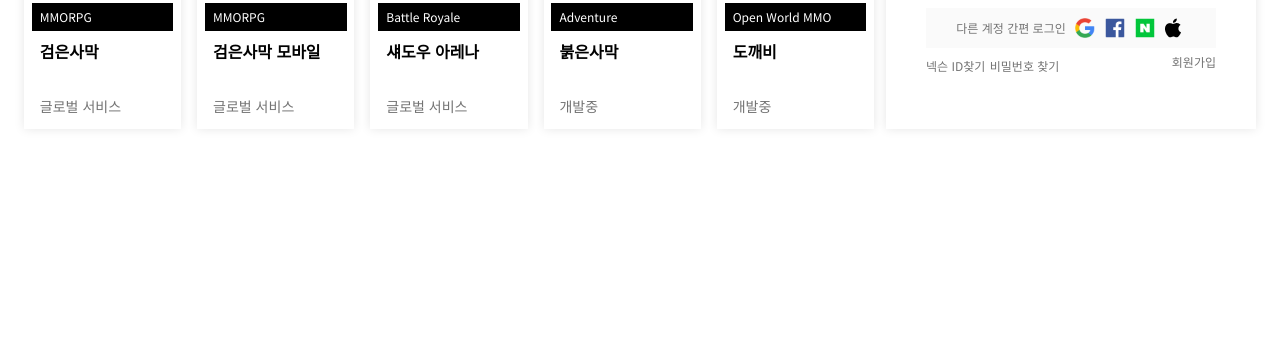
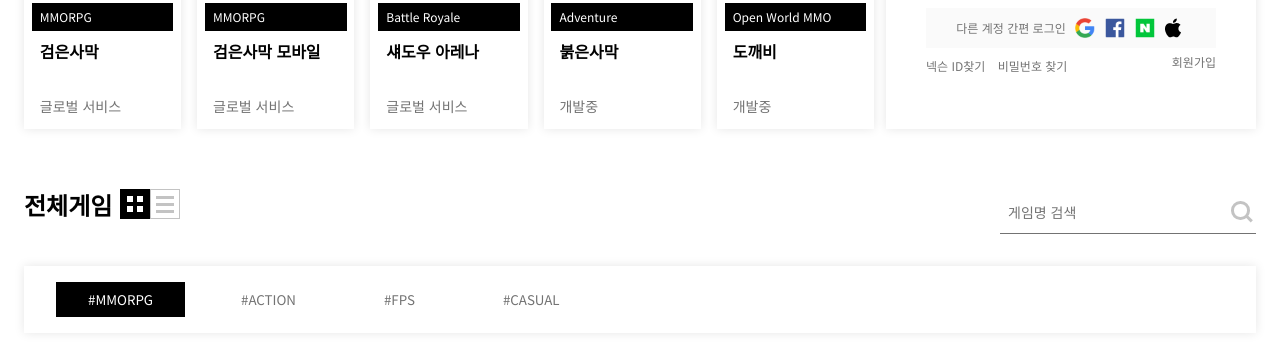
Before and after one commit to jm2028/clone-nex, a plain HTML site: page index.html in a window 1280 px wide. Shown: the part 1309-1664 px from the top of the page. Before the commit the page ends 1502 px from the top, so only its background shows below. Drawn offline with nearby package versions, Linux system fonts and the light colour scheme.

Commit message:
all game top

```diff
--- a/css/index.css
+++ b/css/index.css
@@ -1,7 +1,11 @@
 @charset "utf-8";
 
+/* common */
+.section_title { font-size: 1.5rem; }
 
 /* icn */
+.icn { display: inline-block; }
+
 header .icn_hamburger { position: relative; display: inline-block; margin-right: .5rem;  width: 1.2rem; height: 1rem; }
 header .icn_hamburger .burger { position: absolute; left: 0; width: 100%; height: 2px; border-radius: 15px; -webkit-transition: background-color .2s; transition: background-color .2s; background: #000; }
 header .icn_hamburger .burger_top { top: 0; }
@@ -19,6 +23,7 @@ header .icn_close::after { transform: rotate3d(0, 0, 1, -45deg);}
 .icn_facebook { background-position: 0 -6.25rem; }
 .icn_naver { background-position: 0 -9.375rem; }
 .icn_apple { background-position: 0 -12.5rem; }
+
 
 /* header */
 header { position: relative; width: 100%; height: 3.75rem; }
@@ -81,7 +86,6 @@ header.open .gnb_dimmed { z-index: 99; background: rgba(0, 0, 0, 0.5); }
 .info_wrap { margin: 4rem auto; padding: 0 1.5rem; width: 100%; max-width: 80rem;}
 
 .info_wrap .info_top { display: flex; justify-content: space-between; align-items: baseline; margin-bottom: 2rem; }
-.info_wrap .info_top h2 { font-size: 1.5rem; }
 .info_wrap .btn_wrap { display: flex; justify-content: space-between; align-items: center; }
 .info_wrap .btn_wrap a { font-size: .9rem; }
 .info_wrap .btn_wrap a:last-child { margin-left: 2rem; }
@@ -113,6 +117,61 @@ header.open .gnb_dimmed { z-index: 99; background: rgba(0, 0, 0, 0.5); }
 
 .info_wrap .login_support { display: flex; justify-content: space-between; }
 .info_wrap .login_support a { font-size: .75rem; color: #737373; }
+.info_wrap .login_support a:last-child { margin-left: .5rem; }
+
+/* game_wrap */
+.game_wrap { margin: 4rem auto; padding: 0 1.5rem; width: 100%; max-width: 80rem;}
+
+.game_top { position: relative; display: flex; justify-content: space-between; width: 100%; margin-bottom: 2rem; }
+
+.view_type { position: absolute; left: 6rem; top: -10%; display: flex;}
+.view_type .btn { position: relative; display: flex; width: 30px; height: 30px; border: 1px solid #c3c3c3; background: #fff; transition: background-color .4s ease, border .4s ease; }
+
+/* type - ICON*/
+.type_thumbnail .view_type .btn.btn_thumbnail,
+.type_list .view_type .btn.btn_list { background: #000; border: 1px solid #000; }
+.type_thumbnail .view_type .btn.btn_thumbnail .btn_elem,
+.type_list .view_type .btn.btn_list .btn_elem { background: #fff; }
+
+/* type - thumbnail ICON */
+.thumbnail_dot { position: absolute; display:inline-block; width: 6px; height: 6px; background: #c3c3c3; transition: background-color .25s ease; }
+.thumbnail_dot:nth-child(1) { top: 6px; left: 6px; }
+.thumbnail_dot:nth-child(2) { top: 6px; right: 6px; }
+.thumbnail_dot:nth-child(3) { bottom: 6px; right: 6px; }
+.thumbnail_dot:nth-child(4) { bottom: 6px; left: 6px; }
+
+/* type - list ICON*/
+.list_bar { position: absolute; left: 50%; display: inline-block; transform: translate3d(-50%, -50%, 0); width: 18px; height: 3px; background: #c3c3c3; transition: background-color .25s ease; }
+.list_bar:nth-child(1) { top: 25%; }
+.list_bar:nth-child(2) { top: 50%; }
+.list_bar:nth-child(3) { top: 75%; }
+
+/* search box */
+.search_box { position: relative; }
+.search_box input { padding: .75rem .5rem; width: 15rem; font-size: .875rem; color: #737373; border: none; border-bottom: 1px solid #737373; transition: color .25s ease, border .25s ease; }
+.search_box input::placeholder { color: #737373; transition: color .25s ease; }
+.search_box input:active, .search_box input:active::placeholder,
+.search_box input:focus, .search_box input:focus::placeholder,
+.search_box input:hover, .search_box input:hover::placeholder { color: #000; border-bottom-color: #000; }
+
+.btn_search { position: absolute; top: calc(50% - 12.5px); right: 0; display: block; width: 25px; height: 25px; }
+.btn_search::before { content: ''; position: absolute; top: 0; left: 0; width: 50%; height: 50%; border: 3px solid #c3c3c3; border-radius: 50%; transition: border .25s ease; }
+.btn_search::after { content: ''; position: absolute; top: 65%; left: 55%; width: 31%; height: 3px; background: #c3c3c3; transform: rotate3d(0, 0, 1, 45deg); transition: background-color .25s ease;}
+
+.input_search:active + .btn_search::before,
+.input_search:focus + .btn_search::before,
+.input_search:hover + .btn_search::before { border-color: #000; }
+.input_search:active + .btn_search::after,
+.input_search:focus + .btn_search::after,
+.input_search:hover + .btn_search::after { background: #000; }
+.search_box .btn_search:hover::before { border-color: #07f; }
+.search_box .btn_search:hover::after { background: #07f; }
+
+.filter_list { display: flex; justify-content: flex-start; align-items: center; width: 100%; padding: 1rem 2rem; box-shadow: 0 0 10px rgba(0, 0, 0, .1); }
+.filter_item { margin-right: 1.5rem; }
+.filter_item button { padding: .5rem 2rem; color: #737373; transition: color .25s ease; }
+.filter_item:hover button { color: #07f; }
+.filter_item.on button { background: #000; color: #fff; }
 
 /* hover */
 @media (min-width: 1025px) {
@@ -125,16 +184,21 @@ header.open .gnb_dimmed { z-index: 99; background: rgba(0, 0, 0, 0.5); }
 
     header .gnb_service_all:hover { background: #07f; }
     header .helpcenter:hover { color: #fff; background: #737373; }
+
     /* icn */
     header .icn_close:hover::before,
     header .icn_close:hover::after { background: #07f; }
     header .icn_close:hover::before { transform: rotate3d(0, 0, 1, 135deg); }
     header .icn_close:hover::after { transform: rotate3d(0, 0, 1, 45deg); }
+
+    /* game_wrap */
+    .view_type .btn:hover { border: 1px solid #07f; }
+    .view_type .btn:hover .btn_elem { background: #07f; }
 }
 
 /* animation */
 @keyframes gameTabSlide {
-    0% { transform: translate3d(100%, -7%, 0); box-shadow: -5px 15px 15px rgba(0, 0, 0, 0.1); }
-    85% { transform: translate3d(1%, -7%, 0); box-shadow: -5px 15px 15px rgba(0, 0, 0, 0.1); }
+    0% { transform: translate3d(100%, -5%, 0); box-shadow: -30px 10px 15px rgba(0, 0, 0, 0.5); }
+    85% { transform: translate3d(1%, -5%, 0); box-shadow: 0px 10px 15px rgba(0, 0, 0, 0.5); }
     100% { transform: translate3d(0, 0, 0); box-shadow: none; }
 }
--- a/index.html
+++ b/index.html
@@ -112,7 +112,7 @@
         </section>
         <section class="info_wrap">
             <div class="info_top">
-                <h2 class="bold">추천게임</h2>
+                <h2 class="section_title bold">추천게임</h2>
                 <div class="btn_wrap">
                     <a href="#" class="custommer_center hover_blue">고객센터</a>
                     <a href="#" class="guard_center hover_blue">보안센터</a>
@@ -188,8 +188,43 @@
                 </div>
             </div>
         </section>
-        <section class="game_wrap">
-
+        <section class="game_wrap type_thumbnail">
+            <div class="game_top">
+                <h2 class="section_title bold">전체게임</h2>
+                <div class="view_type">
+                    <button type="button" class="btn btn_thumbnail">
+                        <span class="btn_elem thumbnail_dot"></span>
+                        <span class="btn_elem thumbnail_dot"></span>
+                        <span class="btn_elem thumbnail_dot"></span>
+                        <span class="btn_elem thumbnail_dot"></span>
+                        <span class="blind">썸네일 형식으로 보기</span>
+                    </button>
+                    <button type="button" class="btn btn_list">
+                        <span class="btn_elem list_bar"></span>
+                        <span class="btn_elem list_bar"></span>
+                        <span class="btn_elem list_bar"></span>
+                        <span class="blind">리스트 형식으로 보기</span>
+                    </button>
+                </div>
+                <div class="search_box">
+                    <input type="text" class="input_search" placeholder="게임명 검색">
+                    <button type="button" class="btn btn_search"><span class="blind">검색</span></button>
+                </div>
+            </div>
+            <ul class="filter_list">
+                <li class="filter_item on">
+                    <button type="button">#MMORPG</button>
+                </li>
+                <li class="filter_item">
+                    <button type="button">#ACTION</button>
+                </li>
+                <li class="filter_item">
+                    <button type="button">#FPS</button>
+                </li>
+                <li class="filter_item">
+                    <button type="button">#CASUAL</button>
+                </li>
+            </ul>
         </section>
     </main>
     <footer>
```
